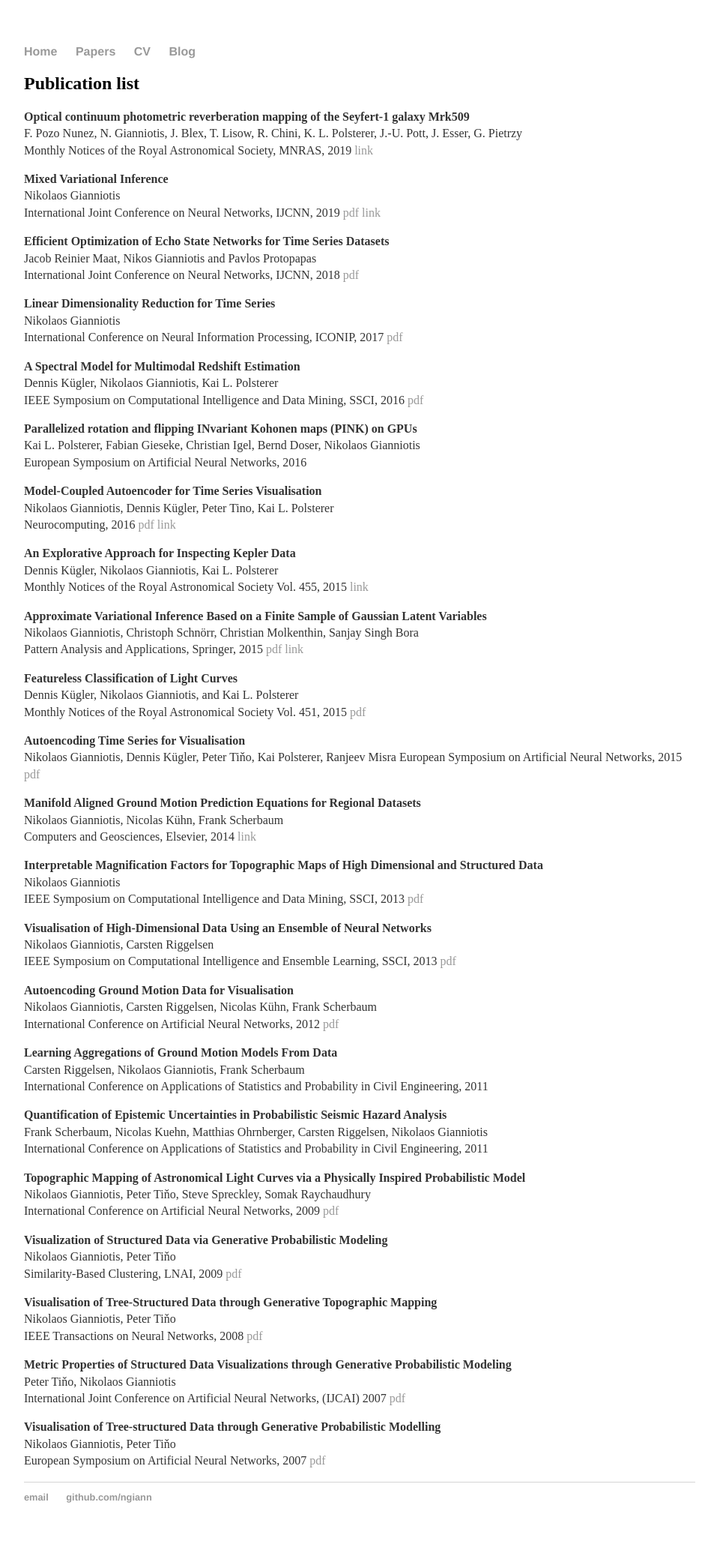
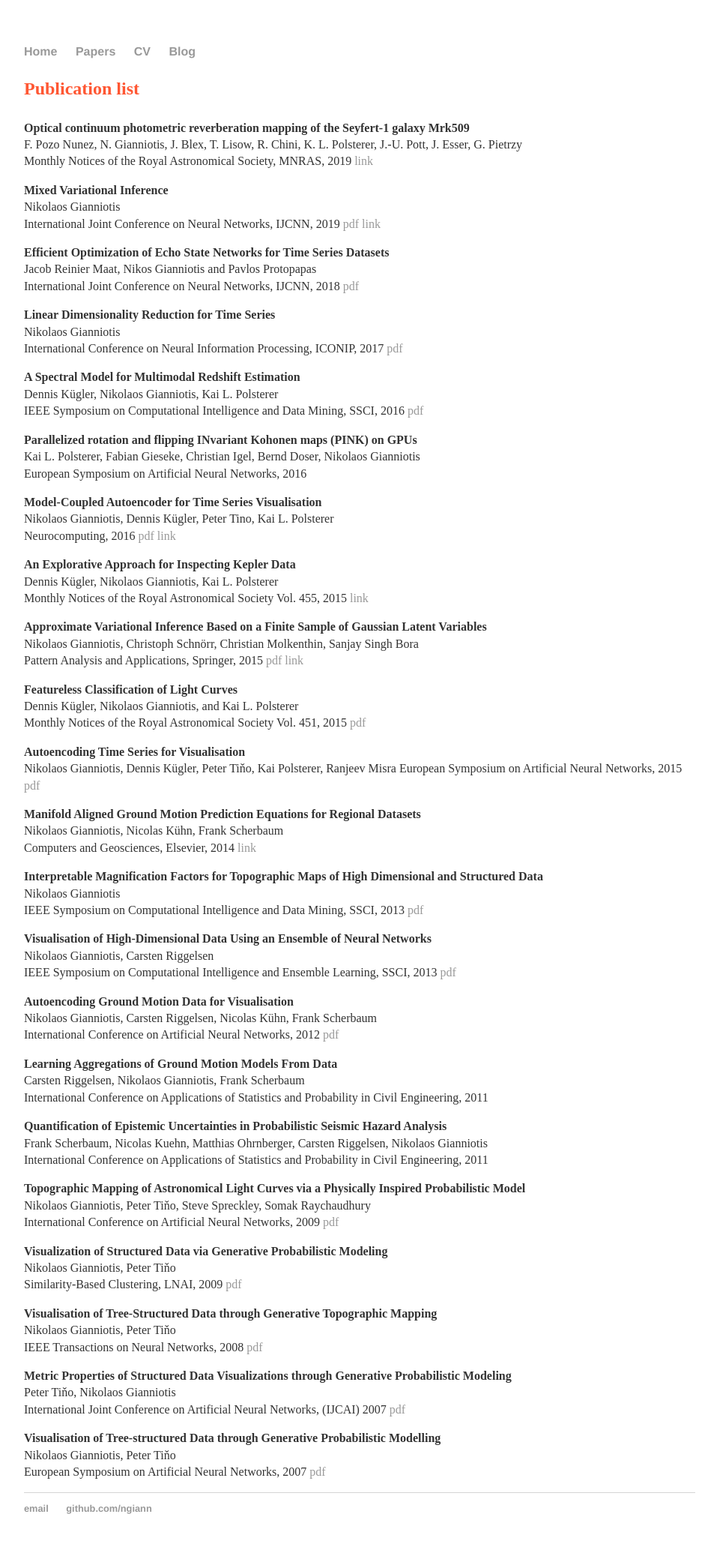
Before and after one commit to ngiann/ngiann.github.io, a Jekyll site: the page built from papers/index.md, in a window 1280 px wide. Shown: the whole page at 75% size, without its empty margins (160-1101 px from the left). Built offline with Jekyll 4.4.1, drawn with Linux system fonts in a browser that asks for light colours.

Commit message:
Update index.md

```diff
--- a/papers/index.md
+++ b/papers/index.md
@@ -2,8 +2,8 @@
 layout: default
 title: Papers
 ---
-## **Publication list**
 
+<h2> <p style="color:#FF5733"> Publication list </p> </h2>
 
 **Optical continuum photometric reverberation mapping of the Seyfert-1 galaxy Mrk509**\
 F. Pozo Nunez, N. Gianniotis, J. Blex, T. Lisow, R. Chini, K. L. Polsterer, J.-U. Pott, J. Esser, G. Pietrzy\
```
